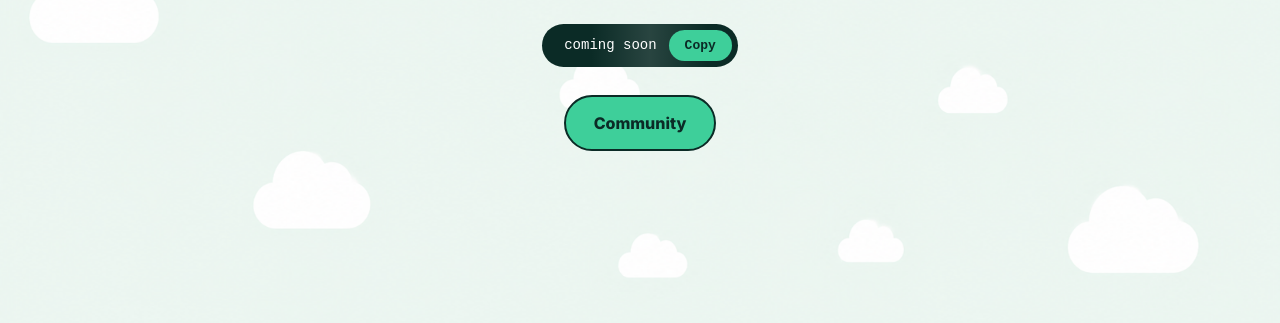
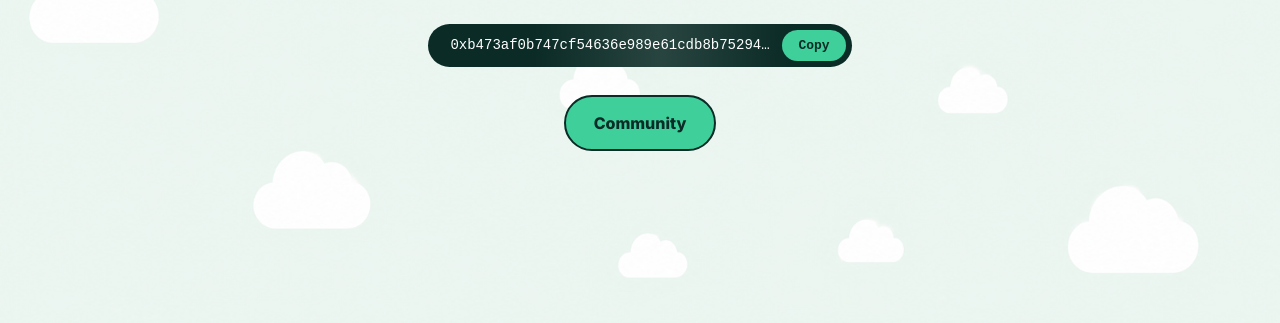
Before and after one commit to RobicBobic/Glom, a plain HTML site: page index.html in a window 1280 px wide. Shown: the part 477-800 px from the top of the page. Drawn offline with Linux system fonts and the light colour scheme.

Commit message:
Ready for deployment

```diff
--- a/index.html
+++ b/index.html
@@ -1255,7 +1255,7 @@
       <p class="hero-subtagline">Live on HyperEVM &middot; Buy with $HYPE</p>
 
       <div class="address-pill">
-        <span class="address-text" id="address">coming soon</span>
+        <span class="address-text" id="address">0xb473af0b747cf54636e989e61cdb8b752946eac4</span>
         <button class="copy-btn" id="copyBtn" onclick="copyAddress()">
           <span id="copyLabel">Copy</span>
         </button>
```
